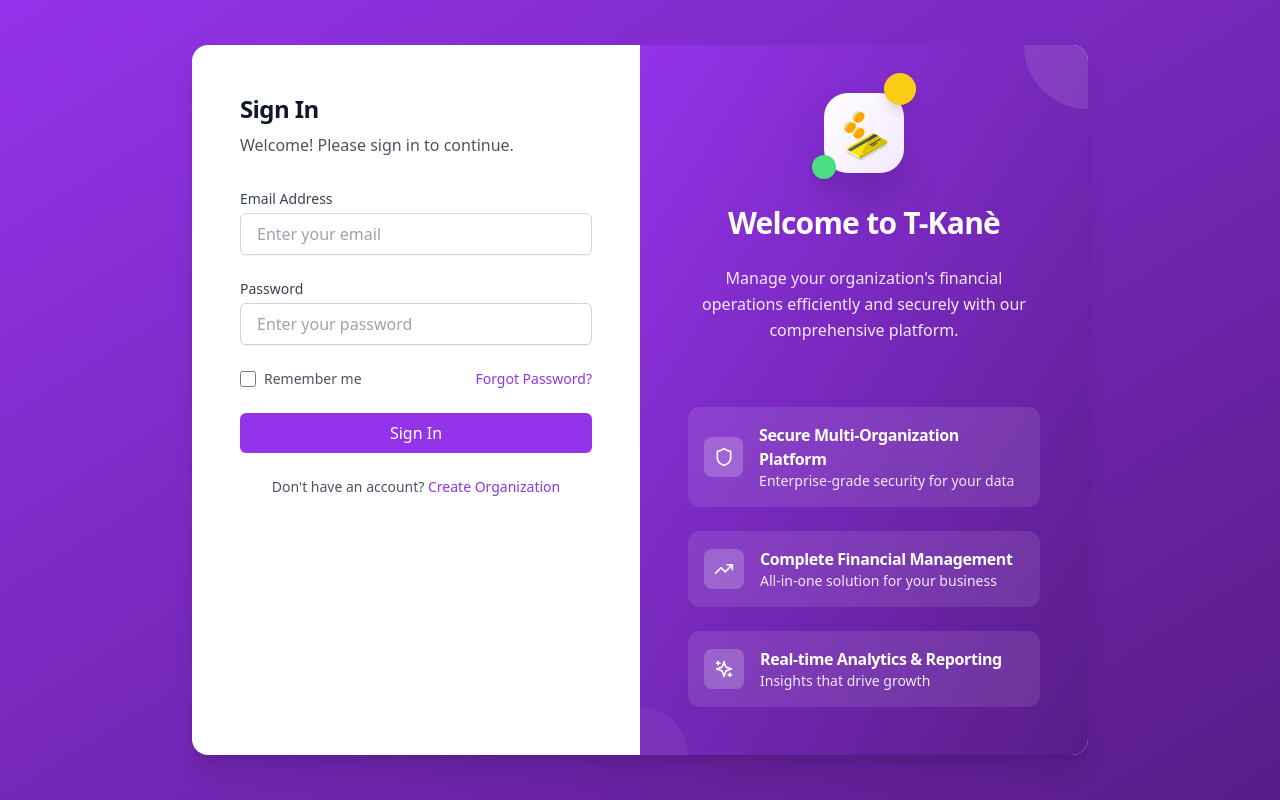
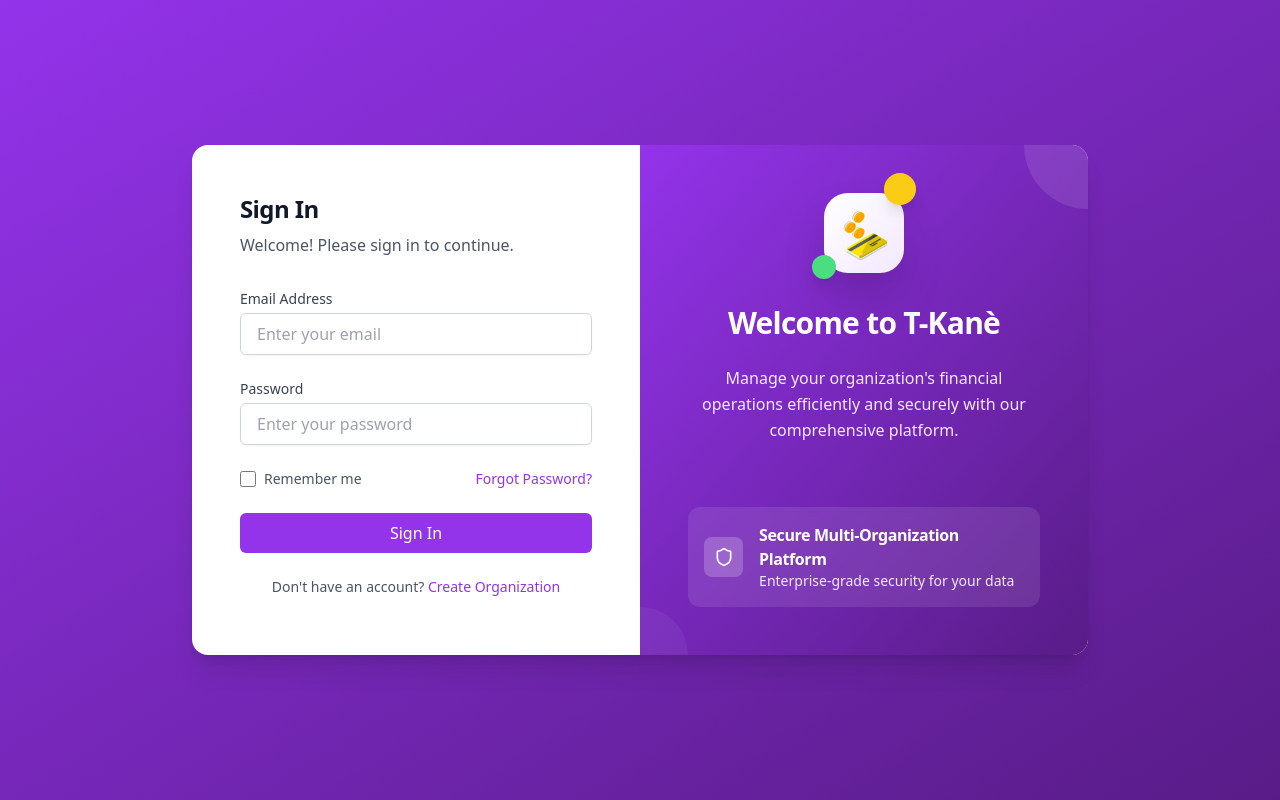
Before and after one commit to bvolvy/t-kane, a React (Vite) app: page /signin/ in a window 1280 px wide. Built offline with nearby package versions, Linux system fonts and the light colour scheme.

Commit message:
Updated SignIn.tsx

```diff
--- a/src/pages/auth/SignIn.tsx
+++ b/src/pages/auth/SignIn.tsx
@@ -211,25 +211,7 @@ const SignIn: React.FC = () => {
             </div>
 
 
-            <div className="flex items-center p-4 bg-white bg-opacity-10 rounded-xl backdrop-blur-sm">
-              <div className="w-10 h-10 bg-white bg-opacity-20 rounded-lg flex items-center justify-center mr-4">
-                <TrendingUp className="w-5 h-5 text-white" />
-              </div>
-              <div>
-                <h3 className="font-semibold text-white">Complete Financial Management</h3>
-                <p className="text-purple-100 text-sm">All-in-one solution for your business</p>
-              </div>
-            </div>
 
-            <div className="flex items-center p-4 bg-white bg-opacity-10 rounded-xl backdrop-blur-sm">
-              <div className="w-10 h-10 bg-white bg-opacity-20 rounded-lg flex items-center justify-center mr-4">
-                <Sparkles className="w-5 h-5 text-white" />
-              </div>
-              <div>
-                <h3 className="font-semibold text-white">Real-time Analytics & Reporting</h3>
-                <p className="text-purple-100 text-sm">Insights that drive growth</p>
-              </div>
-            </div>
           </div>
         </div>
       </div>
```
